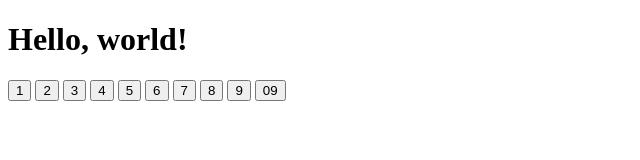
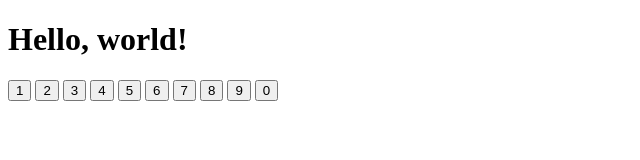
Before and after one commit to ryandejaegher/Calculator, a plain HTML site: page index.html in a window 1280 px wide. Shown: the full height of the page, 0-640 px from the left. Drawn offline with Linux system fonts and the light colour scheme.

Commit message:
Commit test

```diff
--- a/index.html
+++ b/index.html
@@ -20,7 +20,7 @@
   <button>7</button>
   <button>8</button>
   <button>9</button>
-  <button>09</button>
+  <button>0</button>
 
 </body>
 
```
